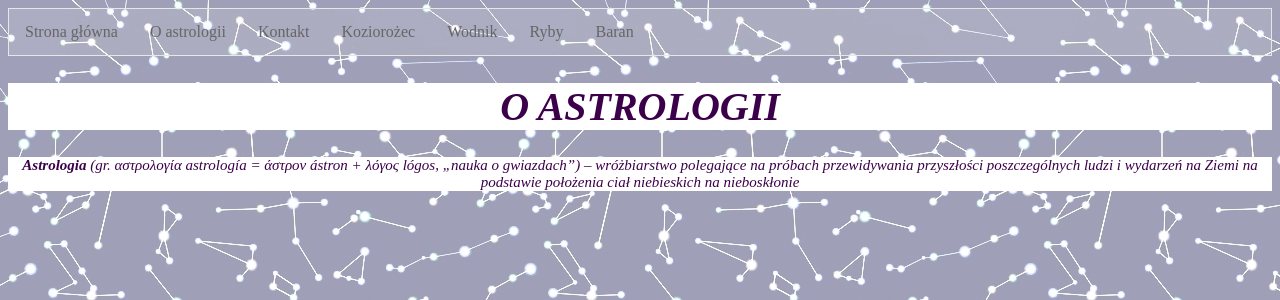
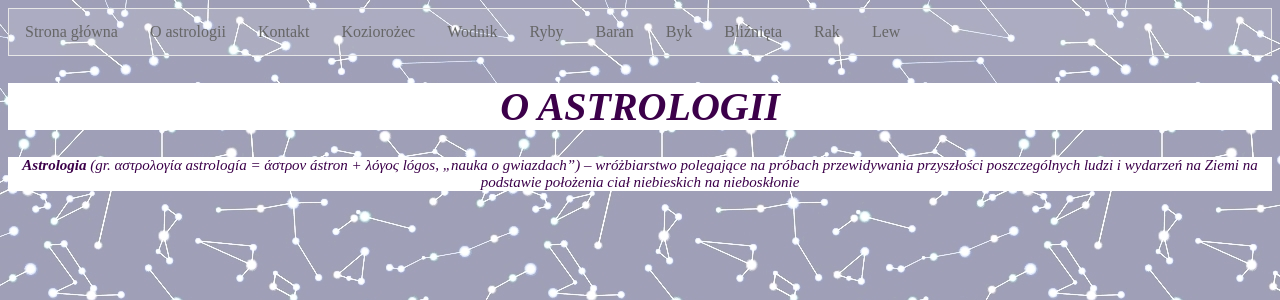
Before and after one commit to werwlo/Horoskop, a Django app: page /about/ in a window 1280 px wide. Shown: the top 300 px of the page. Run offline with Django 3.2, Linux system fonts and the light colour scheme.

Commit message:
Update base.html

```diff
--- a/uploads/templates/base.html
+++ b/uploads/templates/base.html
@@ -17,6 +17,10 @@
               <li><a href="{% url 'wodnik' %}">Wodnik</a></li>
               <li><a href="{% url 'ryby' %}">Ryby</a></li>
               <li><a href="{% url 'baran' %}">Baran</a></li>
+              <li><a href="{% url 'byk' %}">Byk</a></li>
+              <li><a href="{% url 'bliznieta' %}">Bliźnięta</a></li>
+              <li><a href="{% url 'rak' %}">Rak</a></li>
+              <li><a href="{% url 'lew' %}">Lew</a></li>
           </ul>
       </nav>
     </header>
```
